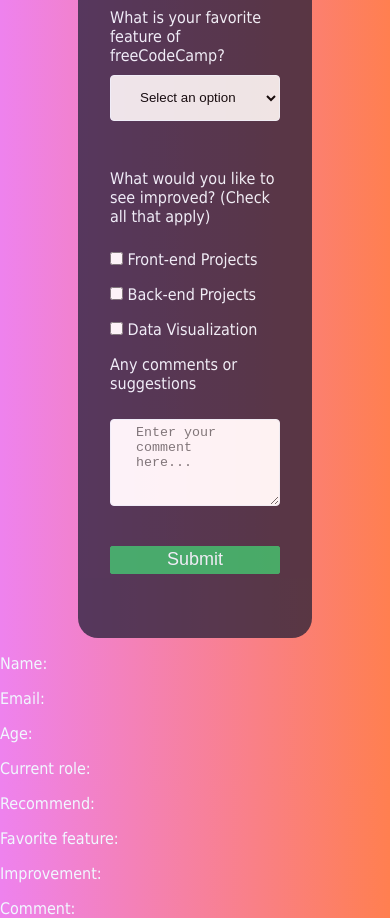
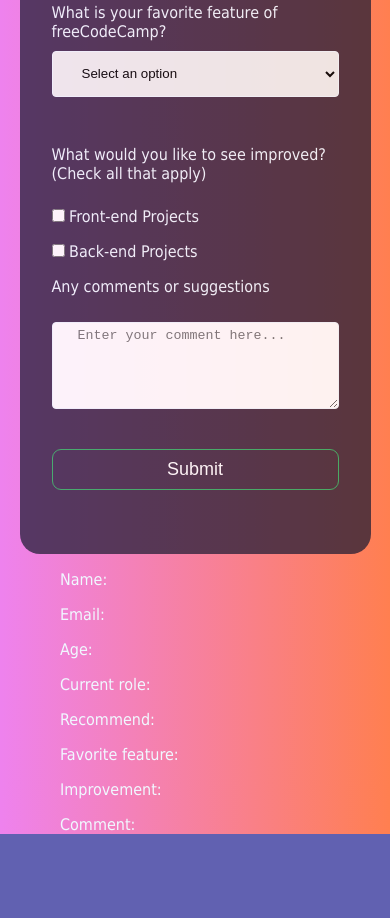
Before and after one commit to OyindamolaAdenaike/Survey-form, a plain HTML site: page index.html in a window 390 px wide. Shown: the part 947-1865 px from the top of the page. After the commit the page ends 1781 px from the top, so only its background shows below. Drawn offline with Linux system fonts and the light colour scheme.

Commit message:
learning javascript

```diff
--- a/index.html
+++ b/index.html
@@ -72,11 +72,11 @@
              Back-end Projects
         </label>
     </div>
-        <div class="check">
+        <!-- <div class="check">
             <input type="checkbox" name="terms" class="container" value="Data Visualization" oninput="handlecontainer()"/>
             Data Visualization
         </label>
-    </div>
+    </div> -->
    <!-- <div class="check"><input type="checkbox" name="terms" class="inline" required /> Challenges</label></div>
     <div class="check"><input type="checkbox" name="terms" class="inline" required /> Open Source Community</label></div>
     <div class="check"><input type="checkbox" name="terms" class="inline" required /> Gitter help rooms</label></div>
@@ -98,7 +98,7 @@
         <p>Current role:<span class="currentrole-text"></span></p>
         <p>Recommend:<span class="recommended-text"></span></p>
         <p>Favorite feature:<span class="favourite-text"></span></p>
-        <p>Improvement:<span class="improvement-text"></span></p>
+        <p>Improvement:<span class="improvement-text"><span class="front-text"></span></span></p>
         <p>Comment:<span class="comment-text"></span></p>
 
     </div>
--- a/index.js
+++ b/index.js
@@ -9,7 +9,7 @@ const favouriteFeature = document.querySelector('#most-like');
 const comment = document.querySelector('#bio');
 const checkbox = document.querySelector('.inline');
 const box = document.querySelector('.box');
-const container = document.querySelector('.container');
+const result = document.querySelector('.result')
 const form = document.querySelector('#survey-form');
 
 const nametext = document.querySelector('.name-text');
@@ -53,9 +53,7 @@ function handlebox(){
     console.log({box: box.value});
 }
 
-function handlecontainer(){
-    console.log({container: container.value});
-}
+
 // let checkbox = [];
 // checkbox.append()
 
@@ -80,7 +78,7 @@ function handlecontainer(){
  handlecomment();
  handleCheckbox();
  handlebox();
- handlecontainer();
+
 
 function submitForm(e){
    e.preventDefault();
@@ -94,7 +92,6 @@ function submitForm(e){
     commenttext.innerHTML = comment.value;
     improvementtext.innerHTML = checkbox.value;
     improvementtext.innerHTML = box.value;
-    improvementtext.innerHTML = container.value;h
     /*let div = document.createElement('div');
     let pName = document.createElement('p');
     pName.innerHTML = name.value;
--- a/styles.css
+++ b/styles.css
@@ -94,3 +94,36 @@ button{
 .mb-0{
     margin-bottom: 0;
 }
+
+@media only screen and (max-width:768px){
+     h1{
+        padding: .5em 1em;
+        text-align: center;
+     }
+
+     #description{
+        padding: .1em .5em;
+        font-size: 15px;
+     }
+
+     #survey-form{
+        width: 90%;
+     }
+
+     #submit{
+        padding: .5em;
+        background-color: transparent;
+        color: #fff;
+        border: 1px solid #37af65;
+        border-radius: 9px;
+        transition: 1s;
+     }
+
+     #submit:hover{
+        background-color: #37af65;
+     }
+
+     .result{
+        margin-left: 60px;
+     }
+}
```
